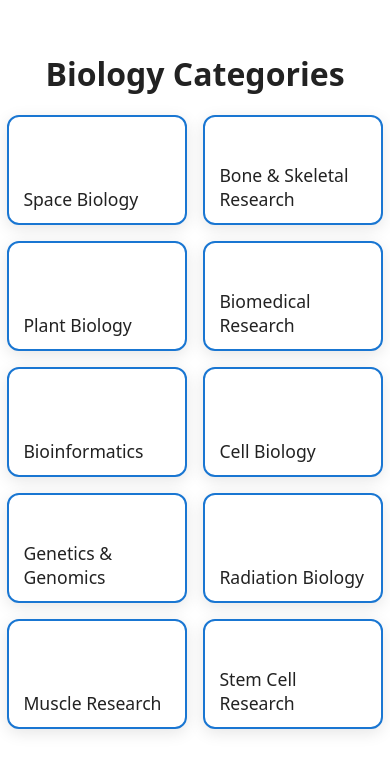
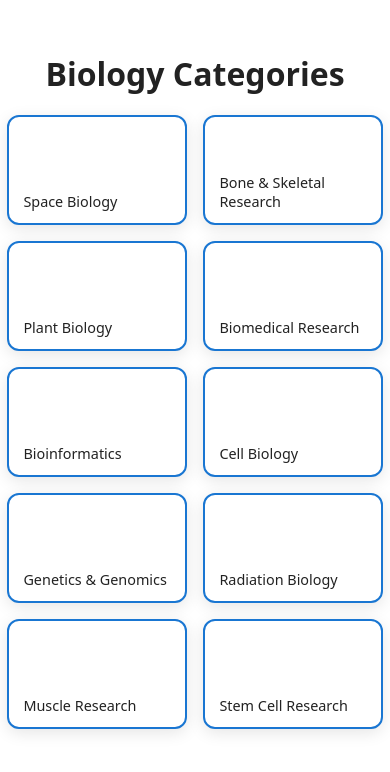
Before and after one commit to yaboi-jepoy/SpaceBiologyEngine, a React (Vite) app in the folder sbe/: page /browse in a window 390 px wide. Shown: the top 772 px of the page. Built offline with nearby package versions, Linux system fonts and the light colour scheme.

Commit message:
Update BrowsePage.css

```diff
--- a/sbe/src/styles/pages/BrowsePage.css
+++ b/sbe/src/styles/pages/BrowsePage.css
@@ -87,7 +87,7 @@
         gap: 1rem;
     }
     .category-list li {
-        font-size: 1.1rem;
+        font-size: 0.9rem;
         min-width: 180px;
         max-width: 100%;
     }
```
